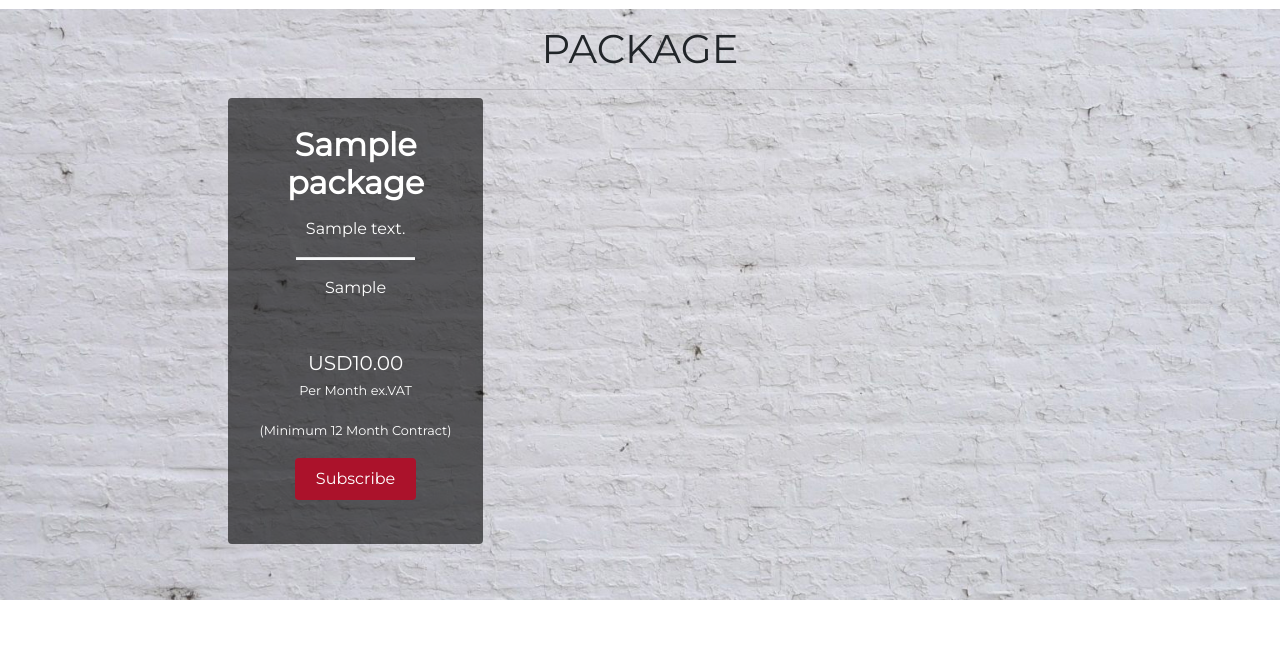
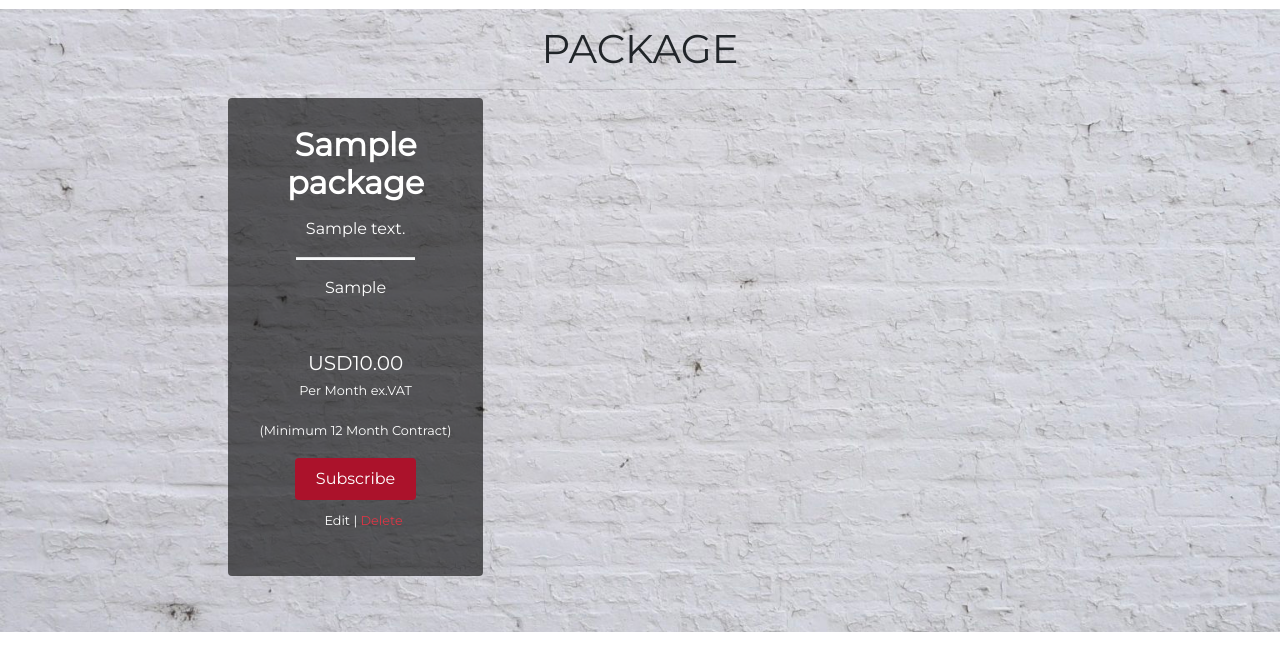
Before and after one commit to Jakejamesreid/apex-digital-media, a Django app: page /packages/ in a window 1280 px wide. Shown: the part 79-750 px from the top of the page. Run offline with Django 3.2, Linux system fonts and the light colour scheme; a user stored in the database is signed in; tables that the repository leaves empty hold one stand-in row (values such as "Sample post"); some libraries are stand-ins or nearby versions.

Commit message:
Ability to delete package

```diff
--- a/packages/templates/includes/package.html
+++ b/packages/templates/includes/package.html
@@ -12,5 +12,13 @@
                 <a href="{% url 'checkout' package.id %}" class="btn btn-red">Subscribe</a>
             </div>
         {% endif %}
+        {% if request.user.is_superuser %}
+            <div class="mt-2">
+                <small class="ml-3">
+                    <a class="text-white" href="{% url 'edit_package' package.id %}">Edit</a> |
+                    <a class="text-danger" href="{% url 'delete_package' package.id %}">Delete</a>
+                </small>
+            </div>
+        {% endif %}
     </div>
 </div>
--- a/packages/urls.py
+++ b/packages/urls.py
@@ -6,4 +6,5 @@ urlpatterns = [
     path('', views.all_packages, name='packages'),
     path('add/', views.add_package, name='add_package'),
     path('edit/<int:package_id>/', views.edit_package, name='edit_package'),
+    path('delete/<int:package_id>/', views.delete_package, name='delete_package'),
 ]
--- a/packages/views.py
+++ b/packages/views.py
@@ -42,7 +42,7 @@ def edit_package(request, package_id):
     if request.method == 'POST':
         form = PackageForm(request.POST, instance=package)
         if form.is_valid():
-            form.save()
+            package = form.save()
             print(request, 'Successfully updated package!')
             return redirect(reverse('packages'))
         else:
@@ -58,3 +58,11 @@ def edit_package(request, package_id):
     }
 
     return render(request, template, context)
+
+
+def delete_package(request, package_id):
+    """ Delete a package from the store """
+    package = get_object_or_404(Package, pk=package_id)
+    package.delete()
+    print(request, 'Package deleted!')
+    return redirect(reverse('packages'))
```
